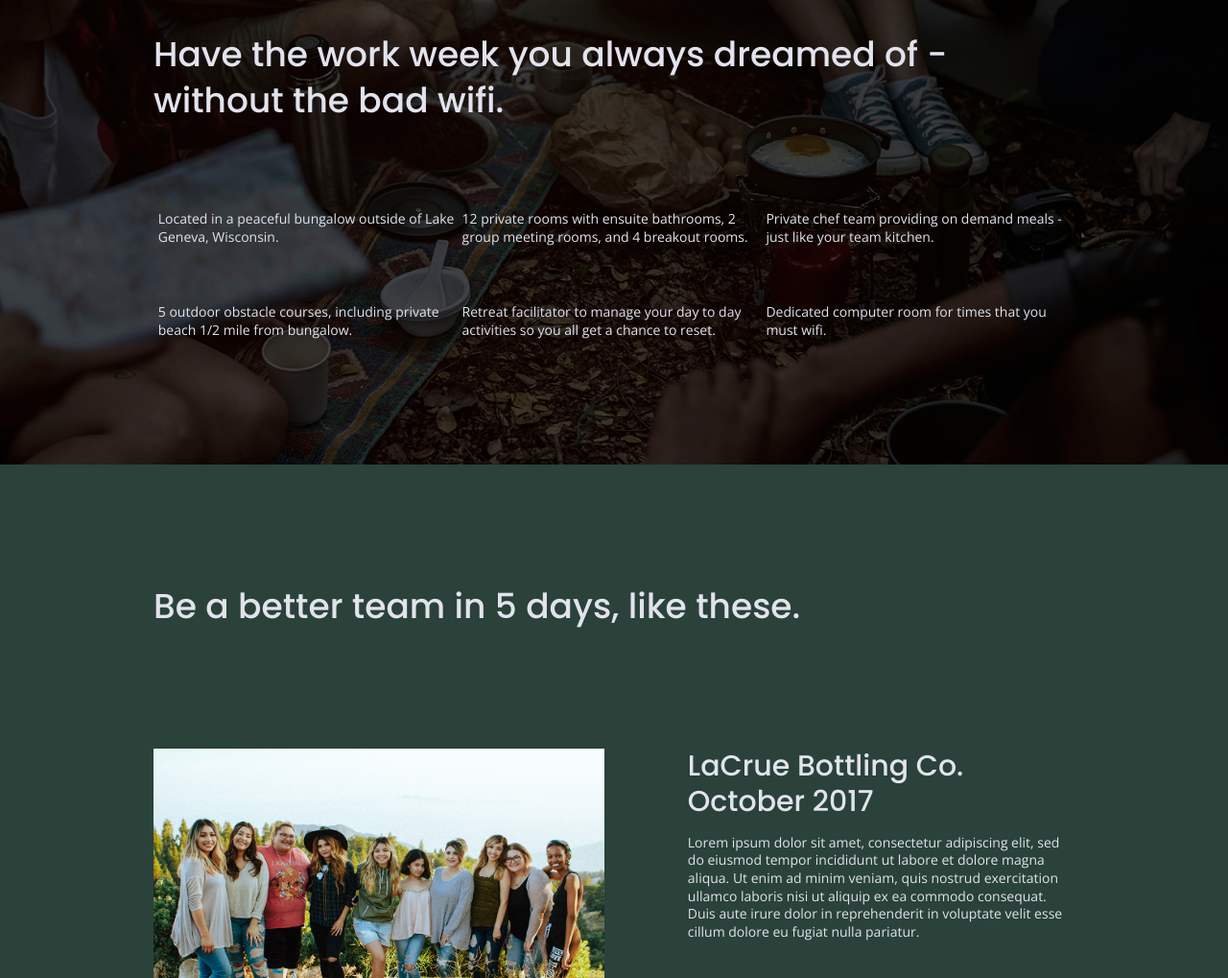
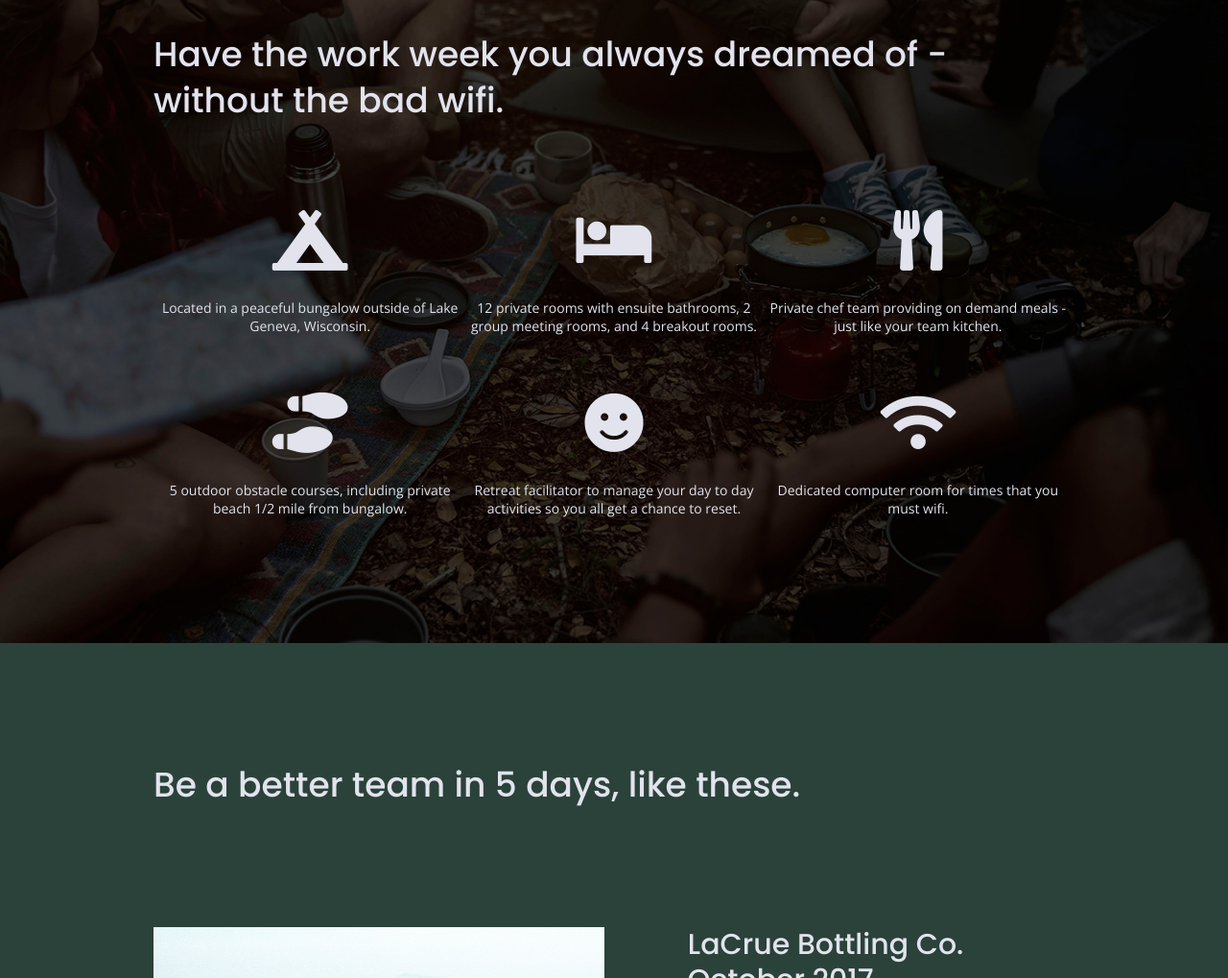
Before and after one commit to kisercandice/unplugged-retreat-project, a website built with Parcel: page index.html in a window 1280 px wide. Shown: the part 1231-2250 px from the top of the page at 96% size. Built offline with nearby package versions, Linux system fonts and the light colour scheme.

Commit message:
Added features icons and styles

```diff
--- a/css/main.css
+++ b/css/main.css
@@ -290,6 +290,10 @@ input[type=button]{
     background-position: center;
 }
 
+.features i{
+    font-size: 3.75em;
+    margin-bottom: 40px;
+}
 .features h2{
     margin-bottom: 60px;
 }
@@ -297,6 +301,7 @@ input[type=button]{
 .features article{
     width: 63%;
     margin: 30px 0;
+    text-align: center;
 }
 
 .features p{
@@ -547,6 +552,10 @@ header nav ul li{
     flex-flow: column wrap;
     flex-basis: 50%;
   }
+  .features i{
+    font-size: 4.5em;
+    margin-bottom: 30px;
+  }
   .features .item-description{
     width: 50%;
   }
--- a/index.html
+++ b/index.html
@@ -22,6 +22,8 @@
   <meta name="theme-color" content="#fafafa">
   <!---Google Fonts --->
   <link href="https://fonts.googleapis.com/css?family=Open+Sans:400,700|Poppins:500,700" rel="stylesheet">
+  <!---FontAwesome CDN---->
+  <link rel="stylesheet" href="https://use.fontawesome.com/releases/v5.5.0/css/all.css" integrity="sha384-B4dIYHKNBt8Bc12p+WXckhzcICo0wtJAoU8YZTY5qE0Id1GSseTk6S+L3BlXeVIU" crossorigin="anonymous">
 </head>
 
 <body>
@@ -70,27 +72,39 @@
         <h2>Have the work week you always dreamed of - without the bad wifi.</h2>
             <div class="features-items">
                 <article>
-                  <p class="fontawesome-icon"></p>
+                  <p class="fontawesome-icon">
+                      <i class="fas fa-campground"></i>
+                  </p>
                   <p class="features-item-description">Located in a peaceful bungalow outside of Lake Geneva, Wisconsin.</p>
                 </article>
                 <article>
-                  <p class="fontawesome-icon"></p>
+                  <p class="fontawesome-icon">
+                    <i class="fas fa-bed"></i>
+                  </p>
                   <p class="features-item-description">12 private rooms with ensuite bathrooms, 2 group meeting rooms, and 4 breakout rooms.</p>
                 </article>
                 <article>
-                  <p class="fontawesome-icon"></p>
+                  <p class="fontawesome-icon">
+                    <i class="fas fa-utensils"></i>
+                  </p>
                   <p class="features-item-description">Private chef team providing on demand meals - just like your team kitchen.</p>
                 </article>
                 <article>
-                  <p class="fontawesome-icon"></p>
+                  <p class="fontawesome-icon">
+                    <i class="fas fa-shoe-prints"></i>
+                  </p>
                   <p class="features-item-description">5 outdoor obstacle courses, including private beach 1/2 mile from bungalow.</p>
                 </article>
                 <article>
-                  <p class="fontawesome-icon"></p>
+                  <p class="fontawesome-icon">
+                    <i class="fas fa-smile"></i>
+                  </p>
                   <p class="features-item-description">Retreat facilitator to manage your day to day activities so you all get a chance to reset.</p>
                 </article>
                 <article>
-                  <p class="fontawesome-icon"></p>
+                  <p class="fontawesome-icon">
+                    <i class="fas fa-wifi"></i>
+                  </p>
                   <p class="features-item-description">Dedicated computer room for times that you must wifi.</p>
                 </article>
             </div>
```
Also changed, not shown: about/index.html (+1 -0 lines), faq/index.html (+1 -0 lines).
